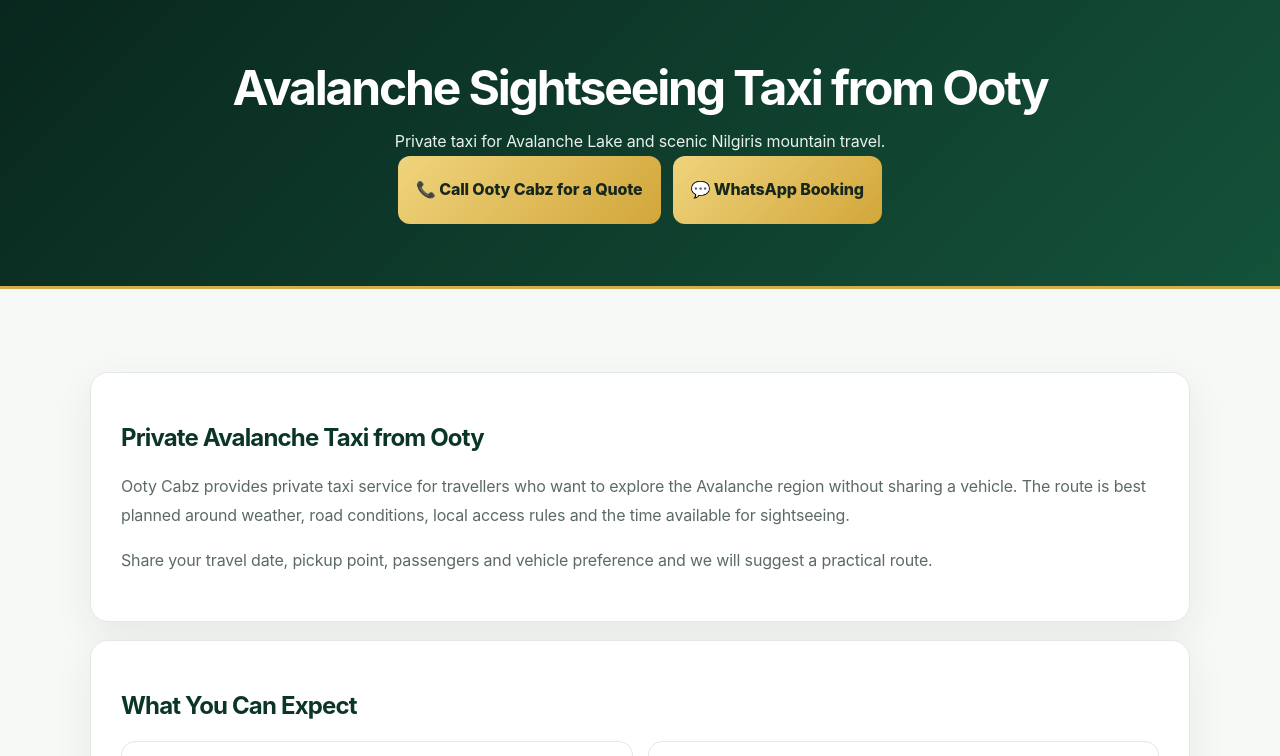
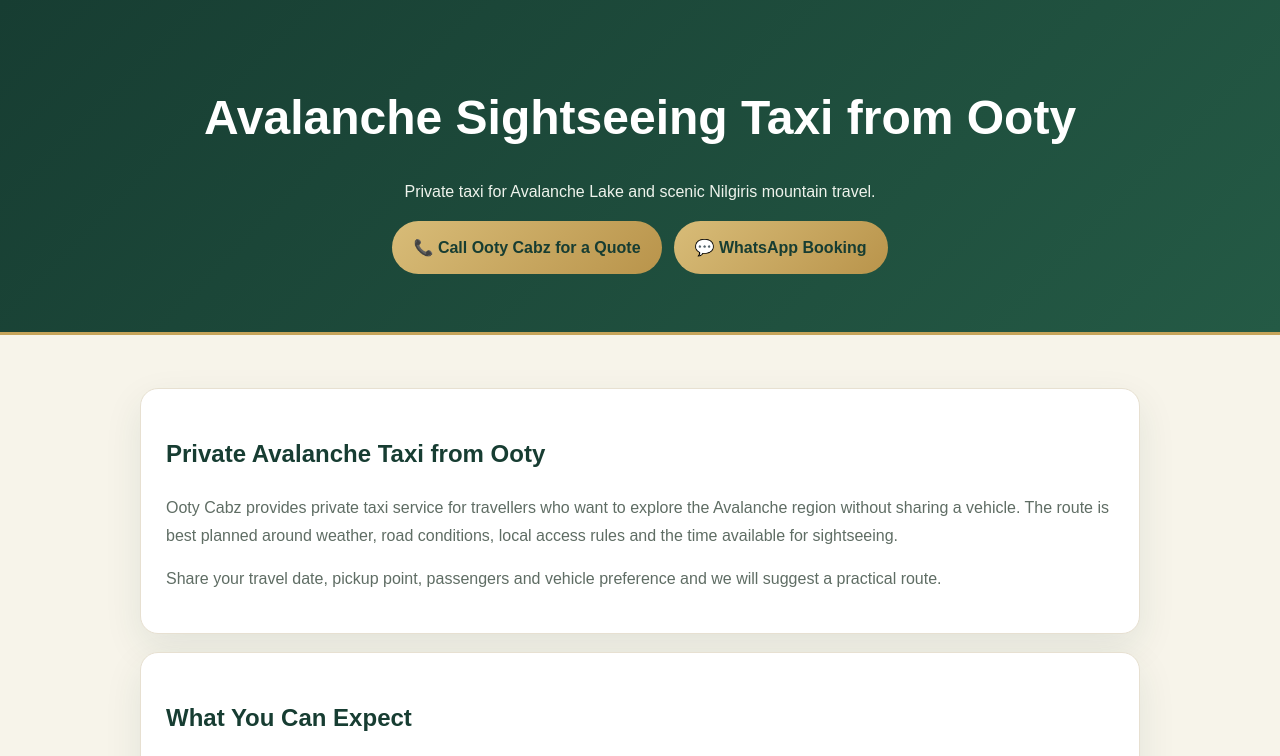
Before and after one commit to sprabhu241183-cmyk/ootycabz-website, a plain HTML site: page avalanche-sightseeing-taxi/index.html in a window 1280 px wide. Shown: the top 756 px of the page. Drawn offline with Linux system fonts and the light colour scheme.

Commit message:
Apply Forest Green Cream Gold theme to subpages

```diff
--- a/style.css
+++ b/style.css
@@ -1,24 +1,16 @@
-/* Ooty Cabz modern subpage system — lightweight, mobile-first */
-:root{color-scheme:light;--oc-ink:#14271e;--oc-green:#0b3528;--oc-leaf:#16803c;--oc-gold:#d5ad48;--oc-paper:#f7f9f6;--oc-line:#e2e9e3;--oc-muted:#5c6b62;--oc-shadow:0 14px 38px rgba(9,39,30,.075)}
-body.subpage{margin:0!important;background:var(--oc-paper)!important;color:var(--oc-ink)!important;font-family:Inter,ui-sans-serif,system-ui,-apple-system,BlinkMacSystemFont,"Segoe UI",sans-serif!important;line-height:1.7!important;letter-spacing:-.01em}
-body.subpage header{background:linear-gradient(135deg,#09271e,#14523a)!important;color:#fff!important;padding:clamp(30px,6vw,62px) 18px!important;border-bottom:3px solid var(--oc-gold);text-align:center}
-body.subpage header h1{font-size:clamp(30px,5vw,48px);line-height:1.1;letter-spacing:-.045em;max-width:950px;margin:0 auto 12px;text-wrap:balance}
-body.subpage header p{max-width:760px;margin:12px auto 0;color:#e8f1eb}
-body.subpage main{width:min(1100px,calc(100% - 32px));max-width:1100px;margin:30px auto 64px!important}
-body.subpage section,body.subpage article,body.subpage .card,body.subpage .box,body.subpage .content-card{border-radius:18px}
-body.subpage h2,body.subpage h3{color:var(--oc-green);letter-spacing:-.035em;line-height:1.25}
-body.subpage p,body.subpage li{color:var(--oc-muted);line-height:1.8}
-body.subpage a{color:var(--oc-leaf);text-underline-offset:3px}
-body.subpage a:hover{color:#0b3528}
-body.subpage img{max-width:100%;height:auto;border-radius:14px}
-body.subpage main>section,body.subpage main>.card,body.subpage main>article{background:#fff;border:1px solid var(--oc-line);box-shadow:var(--oc-shadow);padding:clamp(18px,3vw,30px);margin:18px 0}
-body.subpage a.button,body.subpage button,body.subpage .btn{display:inline-flex;align-items:center;justify-content:center;gap:8px;border:0;border-radius:12px;background:linear-gradient(135deg,#efd47d,#d2a63a);color:#17271d!important;padding:12px 18px;font-weight:800;text-decoration:none;cursor:pointer;min-height:44px}
-body.subpage input,body.subpage select,body.subpage textarea{font:inherit;max-width:100%;border:1px solid #d8e2da;border-radius:10px;padding:12px;background:#fff;color:var(--oc-ink)}
-body.subpage input:focus,body.subpage select:focus,body.subpage textarea:focus{outline:3px solid #16803c26;border-color:var(--oc-leaf)}
-body.subpage footer{background:#071e17;color:#e5eee8;padding:28px 18px;text-align:center;border-top:3px solid var(--oc-gold)}
-body.subpage footer a{color:#f4d77c}
-body.subpage .nav,body.subpage nav{max-width:100%}
-body.subpage table{width:100%;border-collapse:collapse;overflow:auto}
-body.subpage th,body.subpage td{padding:12px;border-bottom:1px solid var(--oc-line);text-align:left}
-body.subpage th{background:#edf4ee;color:var(--oc-green)}
-@media(max-width:600px){body.subpage main{width:calc(100% - 24px);margin:18px auto 42px!important}body.subpage header{padding:32px 15px!important}body.subpage main>section,body.subpage main>.card,body.subpage main>article{padding:18px;margin:13px 0}body.subpage table{display:block;overflow-x:auto}}
+/* Ooty Cabz Forest Green + Cream + Gold theme for subpages */
+:root{color-scheme:light;--oc-ink:#26332D;--oc-green:#173D32;--oc-leaf:#24634D;--oc-gold:#C6A45A;--oc-paper:#F7F4EA;--oc-line:#E7E0D1;--oc-muted:#5F6D64;--oc-shadow:0 14px 38px rgba(23,61,50,.09)}
+body.subpage{background:var(--oc-paper)!important;color:var(--oc-ink)!important}
+body.subpage header{background:linear-gradient(135deg,#173D32,#245A45)!important;border-bottom:3px solid var(--oc-gold)!important}
+body.subpage header p{color:#EEF3EC!important}
+body.subpage main>section,body.subpage main>.card,body.subpage main>article{background:#fff!important;border-color:var(--oc-line)!important;box-shadow:var(--oc-shadow)!important}
+body.subpage h2,body.subpage h3{color:var(--oc-green)!important}
+body.subpage p,body.subpage li{color:var(--oc-muted)!important}
+body.subpage a{color:var(--oc-leaf)!important}
+body.subpage a:hover{color:var(--oc-green)!important}
+body.subpage a.button,body.subpage button,body.subpage .btn{background:linear-gradient(135deg,#D8BC78,#B9944B)!important;color:#173D32!important}
+body.subpage input,body.subpage select,body.subpage textarea{border-color:#D9D2C2!important;color:var(--oc-ink)!important}
+body.subpage input:focus,body.subpage select:focus,body.subpage textarea:focus{outline:3px solid #24634D26!important;border-color:var(--oc-leaf)!important}
+body.subpage footer{background:#102D24!important;border-top:3px solid var(--oc-gold)!important;color:#E8EDE7!important}
+body.subpage footer a{color:#E7D6A8!important}
+body.subpage th{background:#EEF2E9!important;color:var(--oc-green)!important}
```
